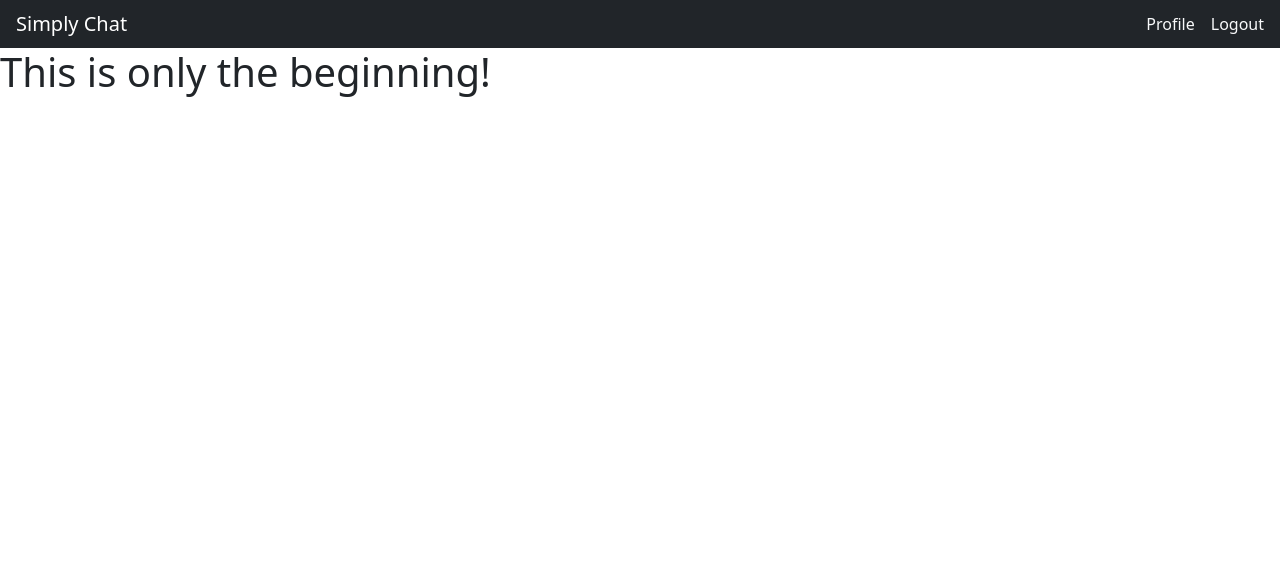
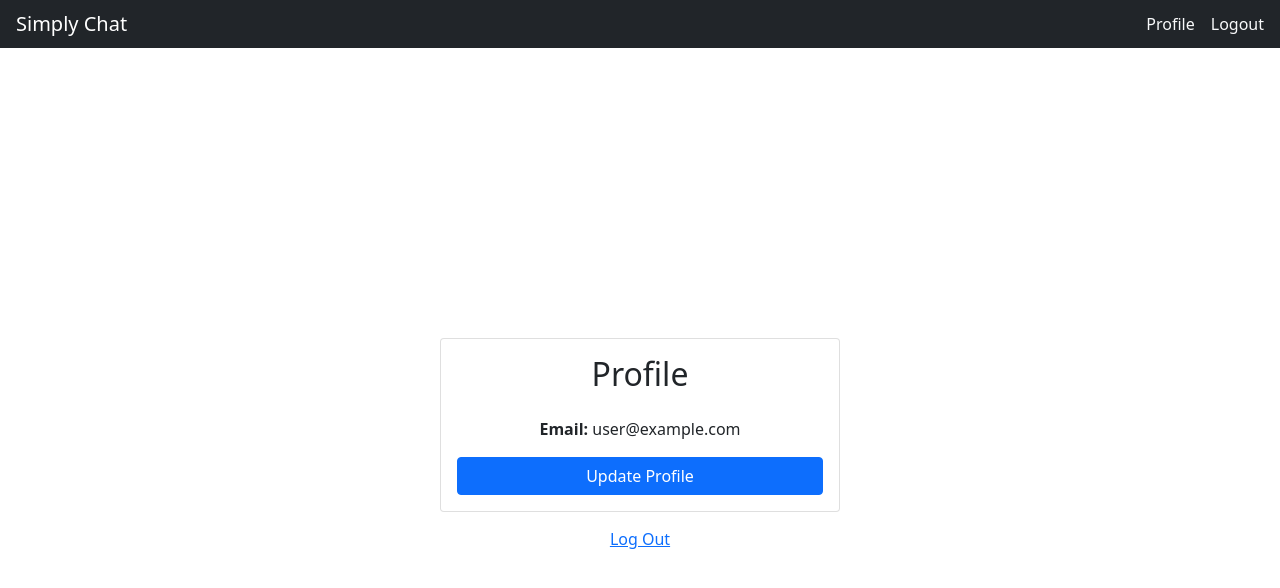
Before and after one commit to Cutecat42/SimplyChat, a React (Create React App) app: page /Profile in a window 1280 px wide. Shown: the top 588 px of the page. Built offline with nearby package versions, Linux system fonts and the light colour scheme; no server answers; sample sign-in values are in the browser's storage.

Commit message:
Create logout and profile

```diff
--- a/src/components/Logout.js
+++ b/src/components/Logout.js
@@ -1,7 +1,25 @@
-import React from 'react';
+import { useState, useEffect } from 'react';
+import { useNavigate } from "react-router-dom"
+import { useAuth } from "../contexts/AuthContext"
 
-function Logout () {
-    return <h1>This is only the beginning!</h1>
+const Logout = () => {
+    const [error, setError] = useState("")
+    const { logout } = useAuth()
+    const navigate = useNavigate()
+
+    useEffect(async () => {
+        setError("")
+
+        try {
+            await logout()
+            navigate("/")
+        } catch {
+            setError("Failed to log out")
+        }
+    }, [])
+
+    return "Logging out..."
+
 }
 
 export default Logout;
--- a/src/components/Profile.js
+++ b/src/components/Profile.js
@@ -1,7 +1,50 @@
-import React from 'react';
+import React, { useState } from "react"
+import { Card, Button, Alert, Container } from "react-bootstrap"
+import { useAuth } from "../contexts/AuthContext"
+import { Link, useNavigate } from "react-router-dom"
 
 function Profile () {
-    return <h1>This is only the beginning!</h1>
+    const [error, setError] = useState("")
+    const { currentUser, logout } = useAuth()
+    const navigate = useNavigate()
+
+    async function handleLogout () {
+        setError("")
+
+        try {
+            await logout()
+            navigate("/")
+        } catch {
+            setError("Failed to log out")
+        }
+    }
+
+    return (
+        <>
+            <Container className="d-flex align-items-center justify-content-center"
+                style={{ minHeight: "100vh" }}
+            >
+                <div className="w-100 text-center" style={{ maxWidth: "400px" }}>
+                    <Card>
+                        <Card.Body>
+                            <h2 className="text-center mb-4">Profile</h2>
+                            {error && <Alert variant="danger">{error}</Alert>}
+                            <strong>Email:</strong> {currentUser.email}
+                            <Link to="/update-profile" className="btn btn-primary w-100 mt-3">
+                                Update Profile
+                            </Link>
+                        </Card.Body>
+                    </Card>
+
+                    <div className="w-100 text-center mt-2" style={{ maxWidth: "400px" }}>
+                        <Button variant="link" onClick={handleLogout}>
+                            Log Out
+                        </Button>
+                    </div>
+                </div>
+            </Container>
+        </>
+    )
 }
 
 export default Profile;
--- a/src/contexts/AuthContext.js
+++ b/src/contexts/AuthContext.js
@@ -19,6 +19,10 @@ function AuthProvider ({ children }) {
         return auth.signInWithEmailAndPassword(email, password)
     }
 
+    function logout () {
+        return auth.signOut()
+    }
+
     useEffect(() => {
         const unsubscribe = auth.onAuthStateChanged(user => {
             setCurrentUser(user)
@@ -31,7 +35,8 @@ function AuthProvider ({ children }) {
     const value = {
         currentUser,
         signup,
-        login
+        login,
+        logout
     }
 
     return (
```
